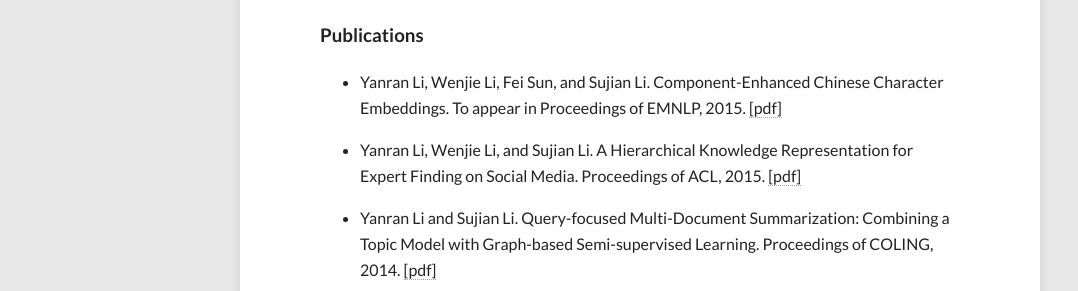
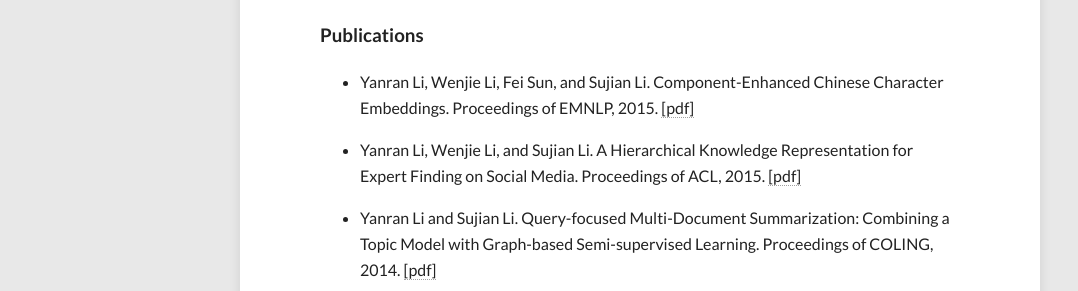
Before and after one commit to niangaotuantuan/niangaotuantuan.github.io, a Jekyll site: the page built from about.md, in a window 1280 px wide and 900 px high, scrolled down 555 px. Shown: the part 188-479 px from the top of the window, without its empty margins (0-1078 px from the left). Built offline with Jekyll 4.4.1, drawn with Linux system fonts in a browser that asks for light colours; nearby versions of some CDN libraries.

Commit message:
Update about.md

```diff
--- a/about.md
+++ b/about.md
@@ -16,7 +16,7 @@
 ### Publications
 
 - Yanran Li, Wenjie Li, Fei Sun, and Sujian Li.
-Component-Enhanced Chinese Character Embeddings. To appear in Proceedings of EMNLP, 2015. [[pdf]](/files/emnlp2015comp.pdf)
+Component-Enhanced Chinese Character Embeddings. Proceedings of EMNLP, 2015. [[pdf]](/files/emnlp2015comp.pdf)
 
 - Yanran Li, Wenjie Li, and Sujian Li.
 A Hierarchical Knowledge Representation for Expert Finding on Social Media. Proceedings of ACL, 2015. [[pdf]](/files/acl2015exp.pdf)
```
